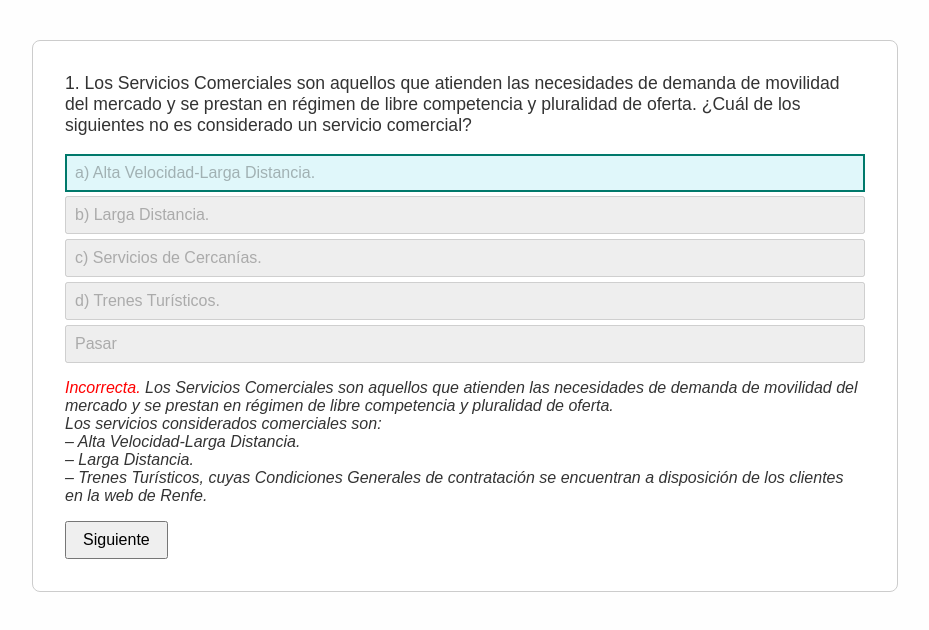
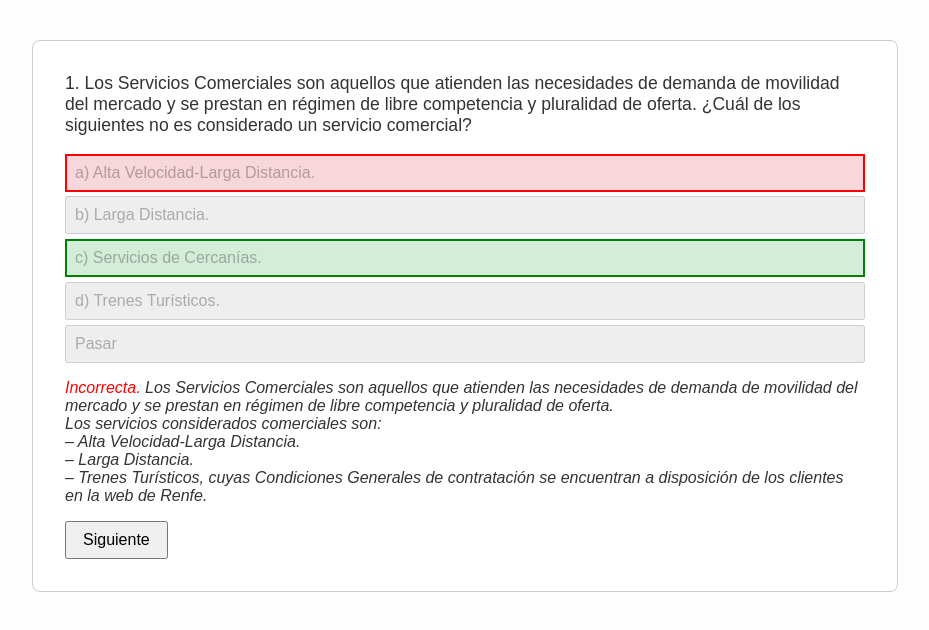
Before and after one commit to Ahuanmarca/Simulacros, a plain HTML site: page 2025/2025-01.html in a window 1280 px wide. Both pictures are taken after a click on the button "a) Alta Velocidad-Larga Distancia.". Shown: the whole page, without its empty margins (175-1104 px from the left). Drawn offline with Linux system fonts and the light colour scheme.

Commit message:
Al responder incorrecto, se resalta en rojo, y se resalta también rpta correcta.

```diff
--- a/2025/2025-01.html
+++ b/2025/2025-01.html
@@ -40,6 +40,14 @@
       .options button.selected {
         background-color: #e0f7fa;
         border: 2px solid #00796b;
+      }
+      .options button.correct-answer {
+        background-color: #d4edda;
+        border: 2px solid green;
+      }
+      .options button.incorrect-answer {
+        background-color: #f8d7da;
+        border: 2px solid red;
       }
       .feedback {
         margin-top: 1em;
@@ -127,13 +135,21 @@
         const feedbackBox = document.getElementById("feedback");
         const nextBtn = document.getElementById("nextBtn");
 
-        document.querySelectorAll(".options button").forEach((btn) => {
+        document.querySelectorAll(".options button").forEach((btn, i) => {
           btn.disabled = true;
-          btn.classList.remove("selected");
+          btn.classList.remove("selected", "correct-answer", "incorrect-answer");
+          if (i === correctaIdx) {
+            btn.classList.add("correct-answer");
+          }
         });
 
         if (selected !== null) {
-          document.getElementById(`btn${selected}`).classList.add("selected");
+          const selectedBtn = document.getElementById(`btn${selected}`);
+          if (isCorrect) {
+            selectedBtn.classList.add("selected");
+          } else {
+            selectedBtn.classList.add("incorrect-answer");
+          }
         } else {
           document.getElementById("btnPass").classList.add("selected");
         }
```
